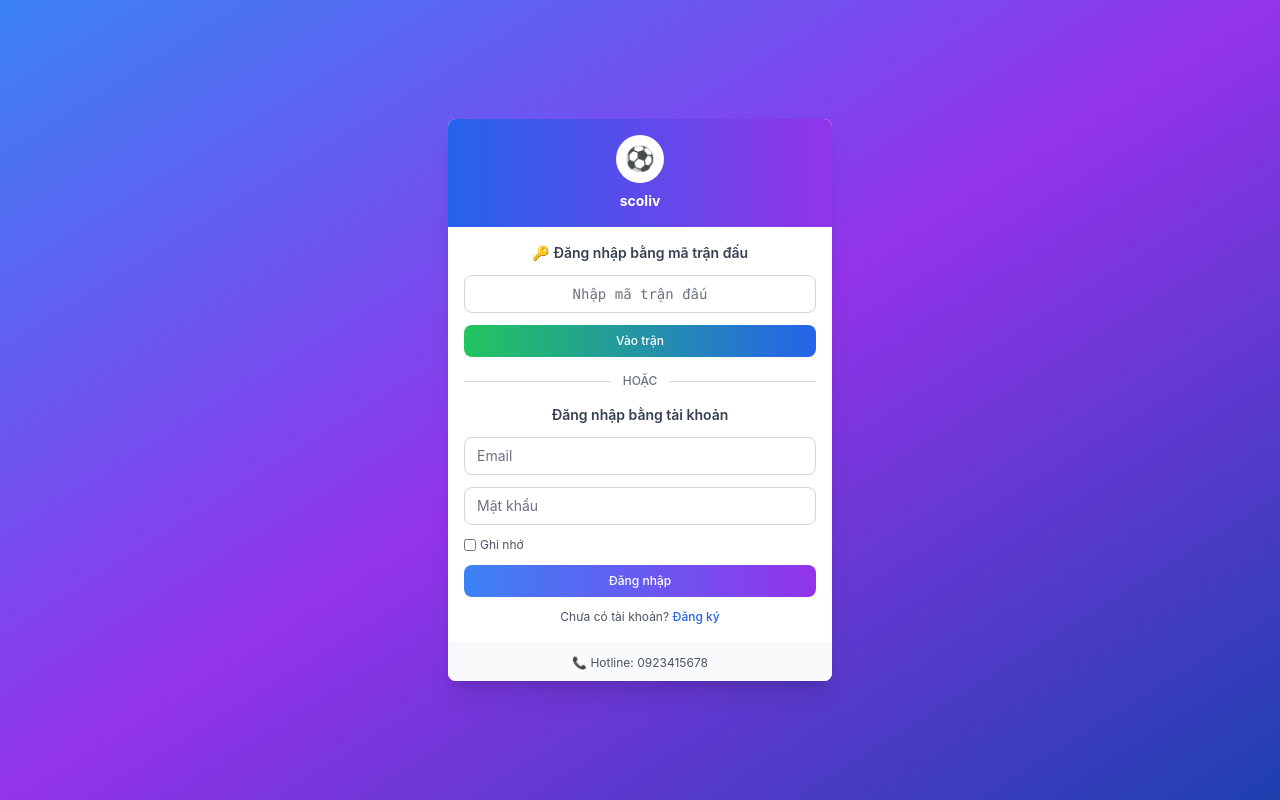
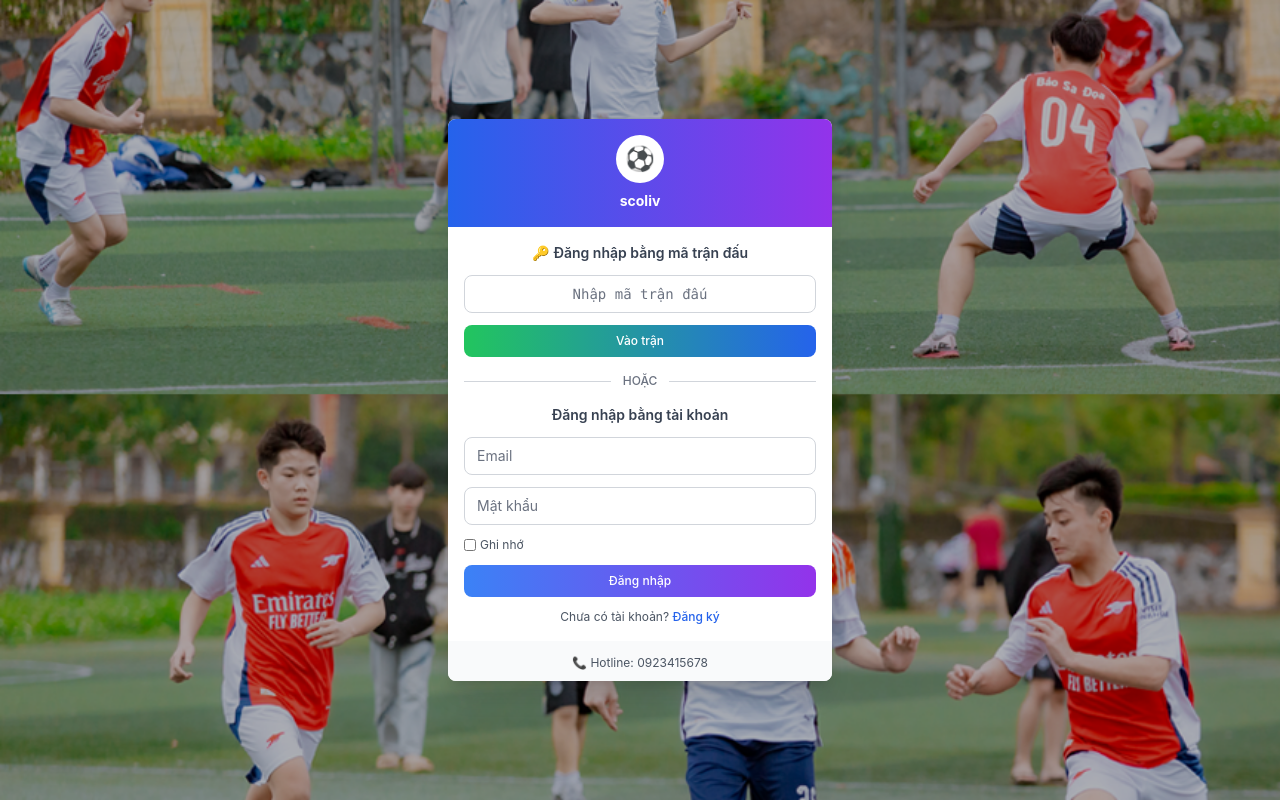
Before and after one commit to ngoclaithe/scoliv2, a React (Create React App) app: page / in a window 1280 px wide. Built offline with nearby package versions, Linux system fonts and the light colour scheme.

Commit message:
fix ne 5

```diff
--- a/src/components/auth/LoginPage.jsx
+++ b/src/components/auth/LoginPage.jsx
@@ -122,8 +122,19 @@ const LoginPage = () => {
   };
 
   return (
-    <div className="min-h-screen flex items-center justify-center bg-gradient-to-br from-blue-500 via-purple-600 to-blue-800 px-4">
-      <div className="w-full max-w-sm bg-white rounded-lg shadow-xl">
+    <div
+      className="min-h-screen flex items-center justify-center px-4"
+      style={{
+        backgroundImage: 'url(/images/basic/background_login.png)',
+        backgroundSize: 'cover',
+        backgroundPosition: 'center',
+        backgroundRepeat: 'no-repeat'
+      }}
+    >
+      {/* Overlay for better readability */}
+      <div className="absolute inset-0 bg-black bg-opacity-30"></div>
+
+      <div className="w-full max-w-sm bg-white rounded-lg shadow-xl relative z-10">
         {/* Header */}
         <div className="text-center py-4 bg-gradient-to-r from-blue-600 to-purple-600 rounded-t-lg">
           <div className="w-12 h-12 bg-white rounded-full mx-auto mb-2 flex items-center justify-center">
```
Also changed, not shown: public/images/basic/background_login.png (added).
